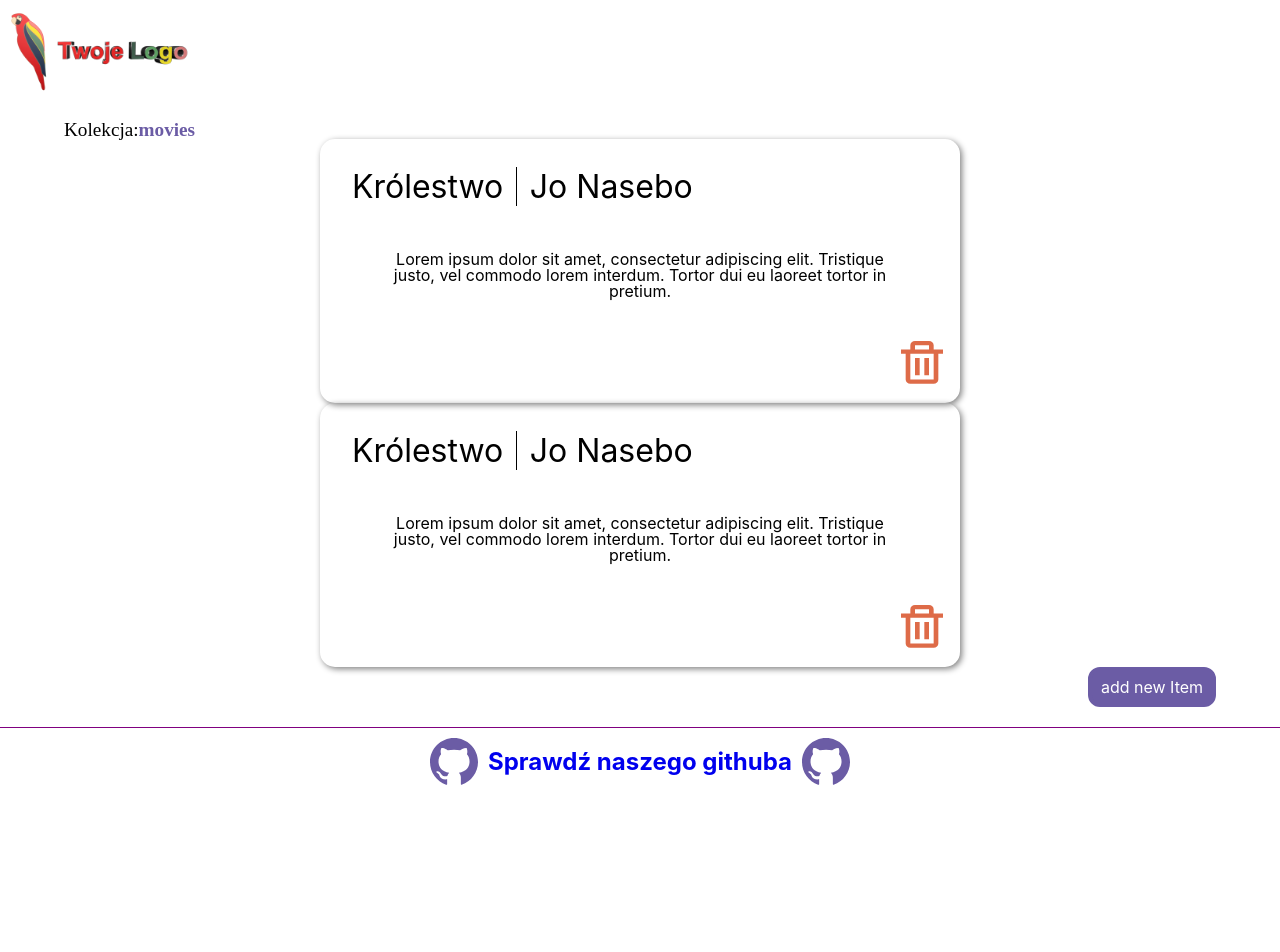
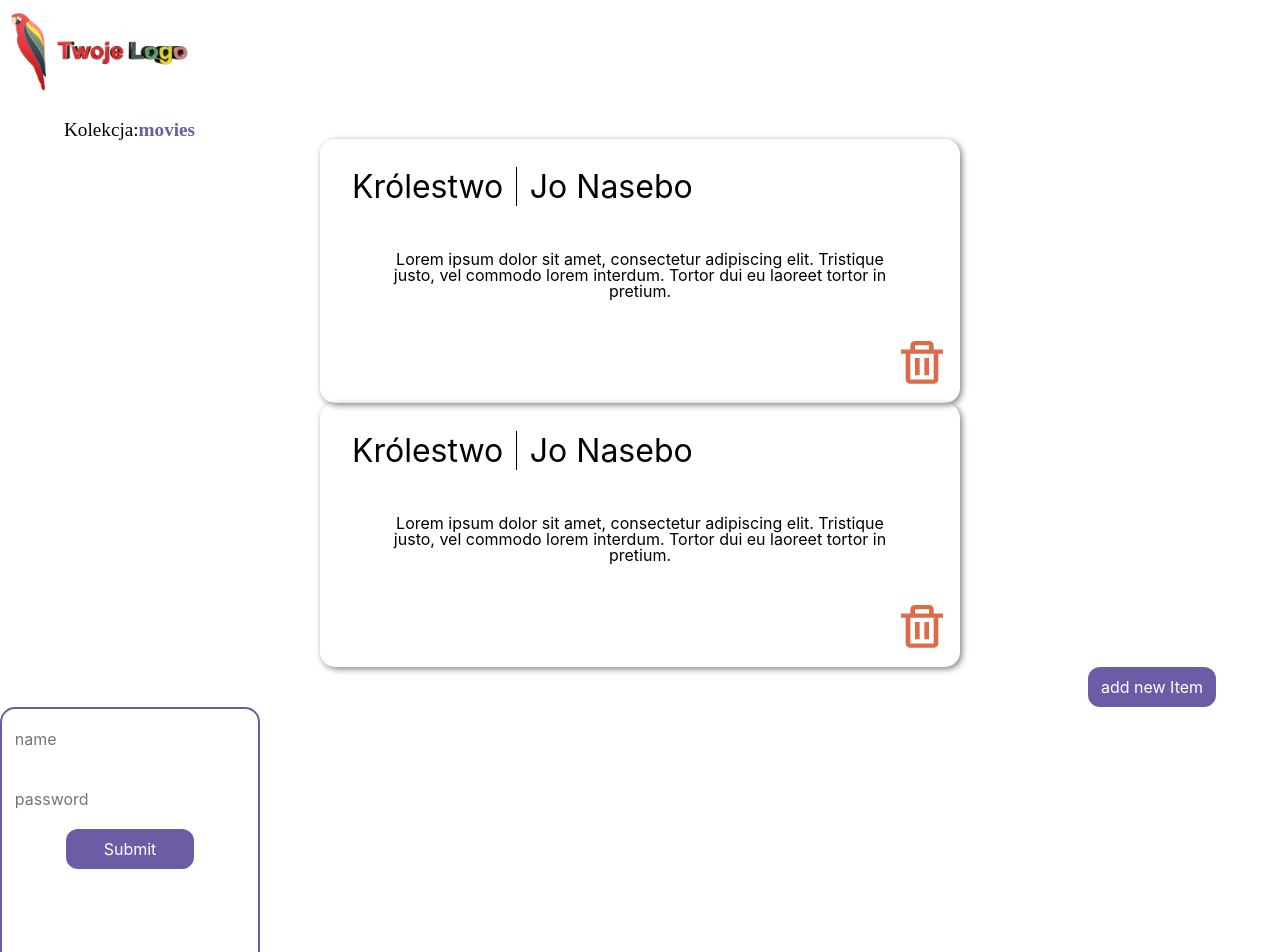
Before and after one commit to Reckit075/app_to_learn_TS, a React (Create React App) app: page / in a window 1280 px wide. Shown: the top 952 px of the page. Before the commit the page ends 800 px from the top, so only its background shows below. Built offline with nearby package versions, Linux system fonts and the light colour scheme.

Commit message:
add basic structure in form + styles

```diff
--- a/package.json
+++ b/package.json
@@ -13,6 +13,7 @@
     "node-sass": "^4.14.1",
     "react": "^17.0.1",
     "react-dom": "^17.0.1",
+    "react-hook-form": "^6.14.2",
     "react-scripts": "4.0.1",
     "typescript": "^4.1.3",
     "web-vitals": "^0.2.4"
--- a/src/App.tsx
+++ b/src/App.tsx
@@ -3,6 +3,7 @@ import './index.scss';
 import Header from './components/header';
 import ItemsContainer from './components/ItemsContainer/';
 import Footer from './components/footer'
+import Form from './components/form'
 
 function App() {
   return (
@@ -11,6 +12,7 @@ function App() {
       <div className="mainContent">
         <ItemsContainer collectionTitle='movies'/>
       </div>
+      <Form />
       <Footer/>
     </div>
   );
--- /dev/null
+++ b/src/components/form/index.module.scss
@@ -0,0 +1,38 @@
+.wrapper{
+    display: flex;
+    flex-direction: column;
+    align-content: space-around;
+    align-items: center;
+    border: 2px solid #6B5CA5;
+    border-radius: 15px;
+    width: 20vw;
+    height: 40vh;
+}
+.btn{
+    height: 5vh;
+    width: 10vw;
+    border-radius: 12px;
+    border: 4px solid #6B5CA5;
+    background-color: #6B5CA5;
+    text-align: center;
+    color: white;
+    &:hover{
+        background-color: white;
+        cursor: pointer;
+        color: #6B5CA5;
+    }
+}
+input[type=text],input[type=password]{
+    width: 18vw;
+    height: 5vh;
+    margin: 10px;
+    box-sizing: border-box;
+    &:focus{
+        border-bottom: 2px solid #6B5CA5;
+        outline: none;
+    }
+}
+.error{
+    color: red;
+    font-weight: bold;
+}
--- /dev/null
+++ b/src/components/form/index.tsx
@@ -0,0 +1,48 @@
+import React, { FC } from "react";
+import { useForm } from "react-hook-form";
+import styles from "./index.module.scss";
+
+interface IFormInput {
+    name: String;
+    password: String;
+}
+
+const Form: FC = () => {
+
+    const { register, handleSubmit, errors } = useForm<IFormInput>();
+    const onSubmit = (data: IFormInput) => console.log(data);
+    return (
+        <form onSubmit={handleSubmit(onSubmit)} className={styles.wrapper}>
+            <input
+                type="text"
+                name="name"
+                placeholder="name"
+                ref={register({
+                    required: "PASSWORD REQUIRED",
+                    minLength: 8,
+                    maxLength: 30,
+                })}
+            />
+            {errors.name && (
+                <p className={styles.error}>Your name input required to be more than 8 and less than 30</p>
+            )}
+            <input
+                type="password"
+                name="password"
+                placeholder="password"
+                ref={register({
+                    required: "PASSWORD REQUIRED",
+                    minLength: 8,
+                    maxLength: 30,
+                })}
+            />
+            {errors.password && (
+                <p className={styles.error}>Your password input required to be more than 8 and less than 30</p>
+            )}
+
+            <input type="submit" className={styles.btn} />
+        </form>
+    );
+};
+
+export default Form;
```
Also changed, not shown: 2 other files (tests, documents, lock files or other folders).
